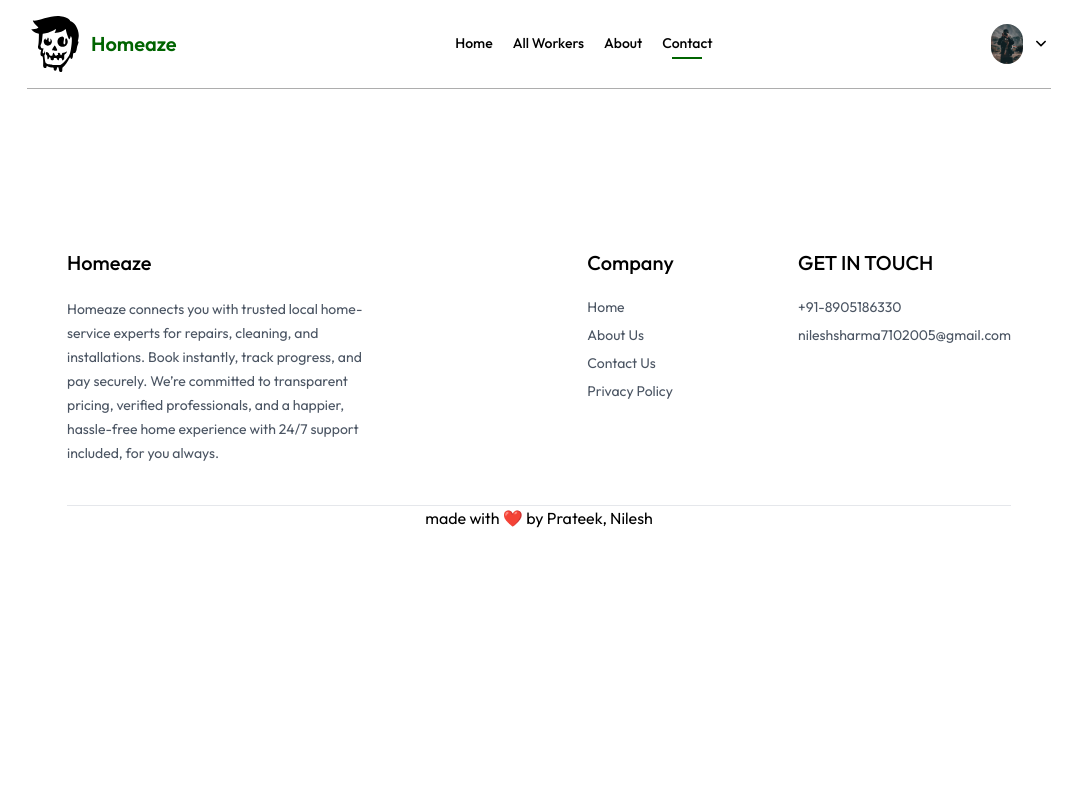
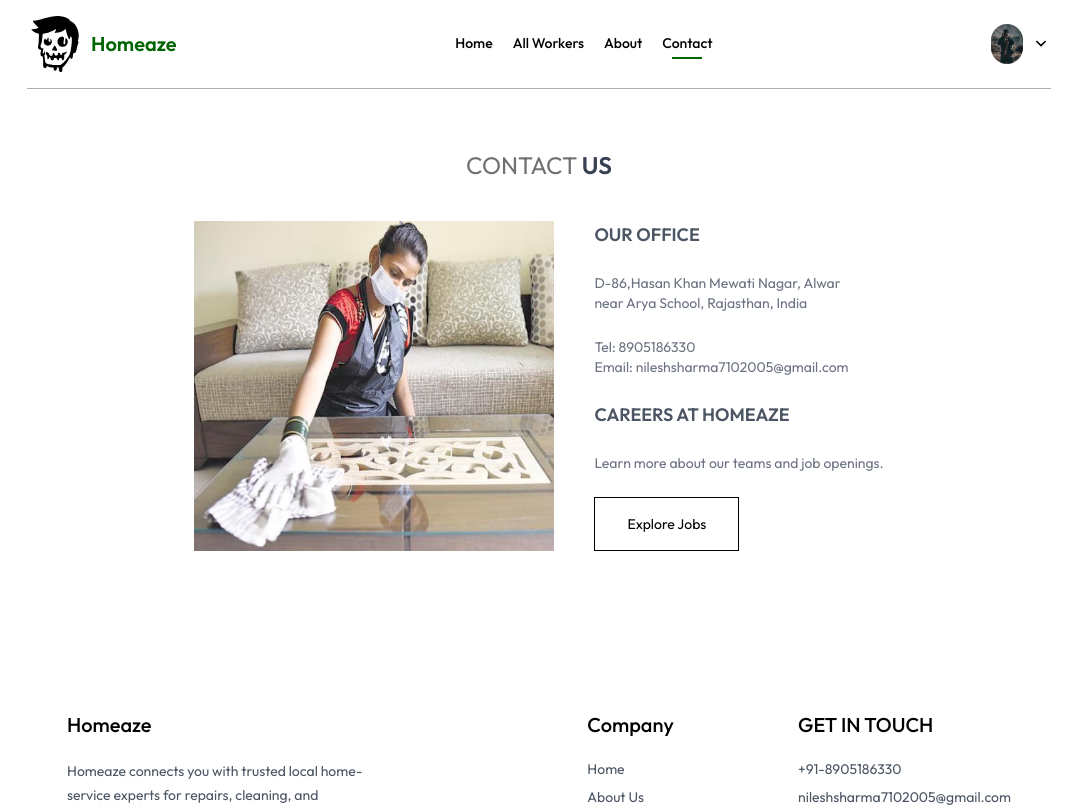
Before and after one commit to NileshSharma71/Homeaze, a React (Vite) app in the folder frontend/: page /contact in a window 1280 px wide. Shown: the top 807 px of the page, without its empty margins (101-1178 px from the left). Built offline with nearby package versions, Linux system fonts and the light colour scheme.

Commit message:
making Contact.jsx

```diff
--- a/frontend/src/pages/Contact.jsx
+++ b/frontend/src/pages/Contact.jsx
@@ -1,8 +1,25 @@
 import React from 'react'
+import { assets } from '../assets/assets'
 
 const Contact = () => {
   return (
     <div>
+
+      <div className='text-center text-2xl pt-10 text-[#707070]'>
+        <p>CONTACT <span className='text-gray-700 font-semibold'>US</span></p>
+      </div>
+
+      <div className='my-10 flex flex-col justify-center md:flex-row gap-10 mb-28 text-sm'>
+        <img className='w-full md:max-w-[360px]' src={assets.contact_image} alt="" />
+        <div className='flex flex-col justify-center items-start gap-6'>
+          <p className=' font-semibold text-lg text-gray-600'>OUR OFFICE</p>
+          <p className=' text-gray-500'>D-86,Hasan Khan Mewati Nagar, Alwar<br /> near Arya School, Rajasthan, India</p>
+          <p className=' text-gray-500'>Tel: 8905186330 <br /> Email: nileshsharma7102005@gmail.com</p>
+          <p className=' font-semibold text-lg text-gray-600'>CAREERS AT HOMEAZE</p>
+          <p className=' text-gray-500'>Learn more about our teams and job openings.</p>
+          <button className='border border-black px-8 py-4 text-sm hover:bg-black hover:text-white transition-all duration-500'>Explore Jobs</button>
+        </div>
+      </div>
 
     </div>
   )
```
